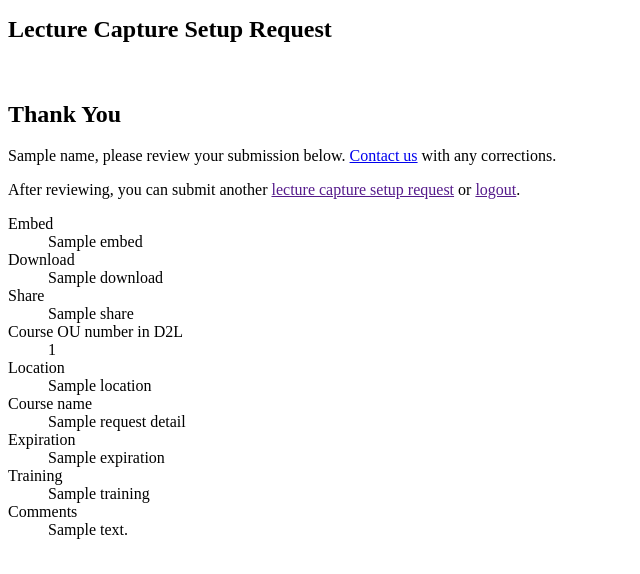
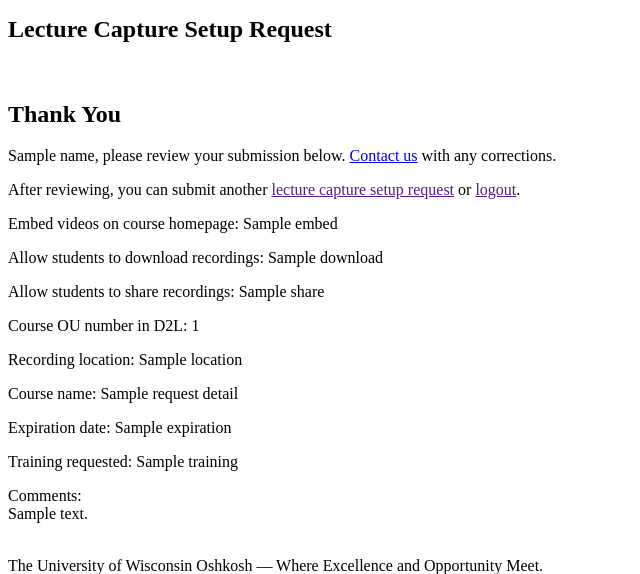
Before and after one commit to lookerb/camtasia-request, a Python web app: template camtasia_request/templates/confirmation.jinja2 in a window 1280 px wide. Shown: the part 1371-1945 px from the top of the page, without its empty margins (0-640 px from the left). Run offline with Jinja, Linux system fonts and the light colour scheme; the template is opened without the code that fills it: most values are stand-ins (such as "Sample title", 1, 10 or a date in 2020); form fields are guessed from the names that the template uses.

Commit message:
single lines for each element on confirmation template

```diff
--- a/camtasia_request/templates/confirmation.jinja2
+++ b/camtasia_request/templates/confirmation.jinja2
@@ -5,25 +5,14 @@
     <p>After reviewing, you can submit another <a href="{{ request.route_path('request') }}">lecture capture setup request</a> or <a href="{{ request.route_path('logout') }}">logout</a>.</p>
     <form method="post" action="/">
     <input type="hidden" name="csrf_token" value="{{ csrf_token }}" />
-        <dl>
-            <dt>{{ form.embed.label }}</dt>
-                <dd>{{ requestDetails['embed'] }}</dd>
-            <dt>{{ form.download.label }}</dt>
-                <dd>{{ requestDetails['download'] }}</dd>
-            <dt>{{ form.share.label }}</dt>
-                <dd>{{ requestDetails['share'] }}</dd>
-            <dt>Course OU number in D2L</dt>
-                <dd>{{ requestDetails['courseId'] }}</dd>
-            <dt>{{ form.location.label }}</dt>
-                <dd>{{ requestDetails['location'] }}</dd>
-            <dt>{{ form.courseName.label }}</dt>
-                <dd>{{ requestDetails['courseName'] }}</dd>
-            <dt>{{ form.expiration.label }}</dt>
-                <dd>{{ requestDetails['expiration'] }}</dd>
-            <dt>{{ form.training.label }}</dt>
-                <dd>{{ requestDetails['training'] }}</dd>
-            <dt>{{ form.comments.label }}</dt>
-                <dd>{{ requestDetails['comments'] }}</dd>
-        </dl>
+        <p>Embed videos on course homepage: {{ requestDetails['embed'] }}</p>
+        <p>Allow students to download recordings: {{ requestDetails['download'] }}</p>
+        <p>Allow students to share recordings: {{ requestDetails['share'] }}</p>
+        <p>Course OU number in D2L: {{ requestDetails['courseId'] }}</p>
+        <p>Recording location: {{ requestDetails['location'] }}</p>
+        <p>Course name: {{ requestDetails['courseName'] }}</p>
+        <p>Expiration date: {{ requestDetails['expiration'] }}</p>
+        <p>Training requested: {{ requestDetails['training'] }}</p>
+        <p>Comments:<br /> {{ requestDetails['comments'] }}</p>
     </form>
 {% endblock %}
```
